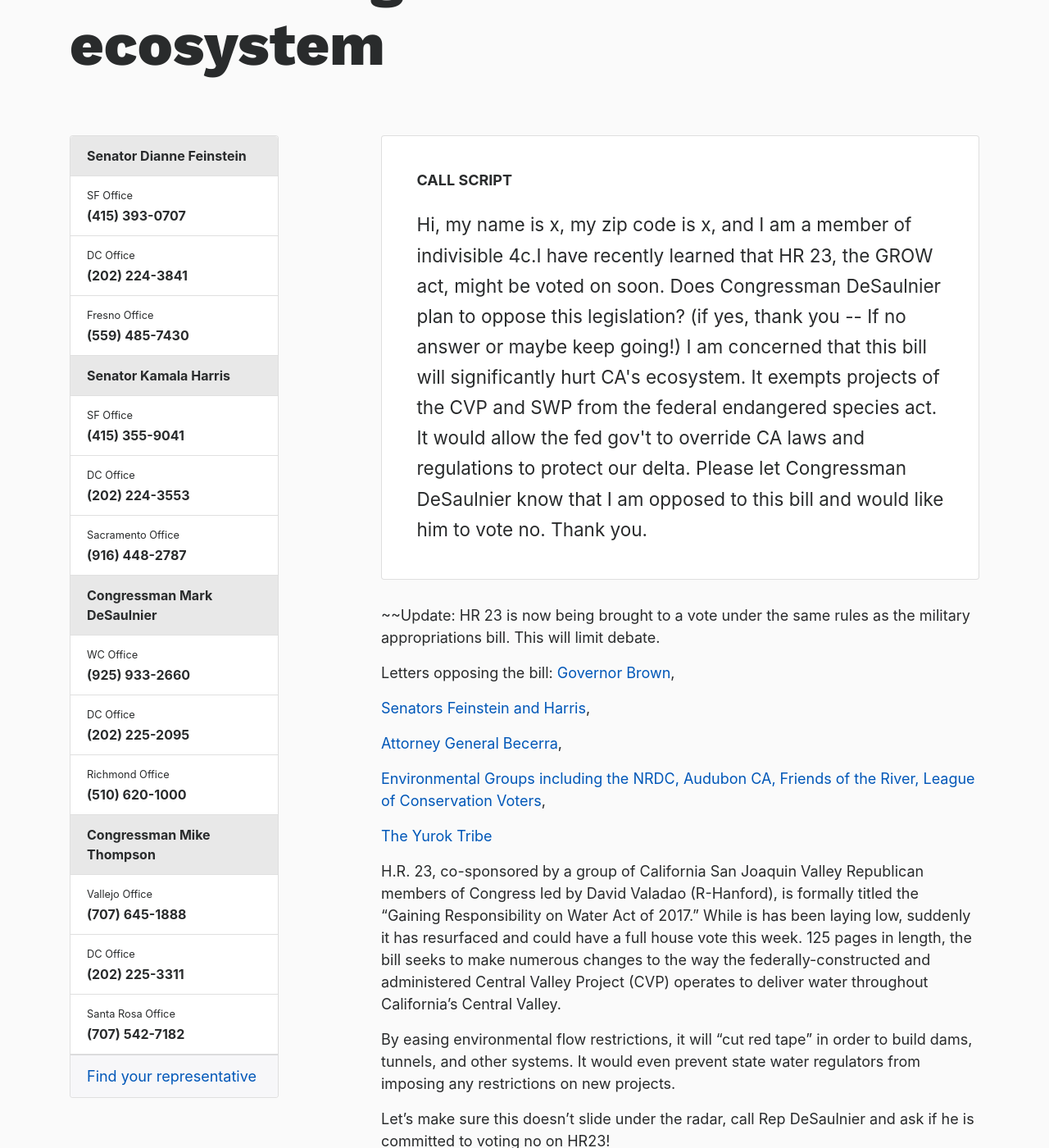
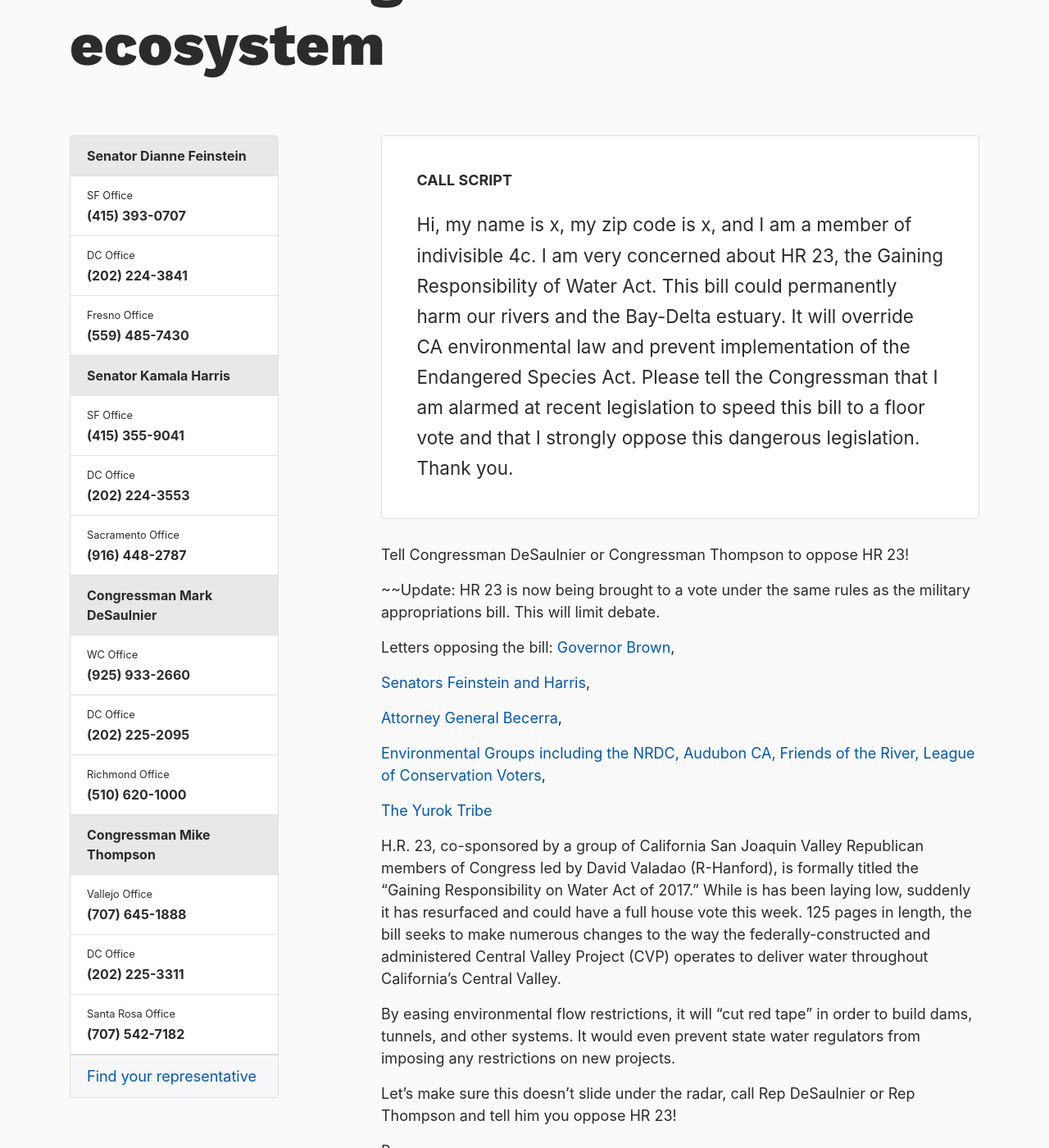
Before and after one commit to IndivisibleTemplate/BasicTemplate, a Jekyll site: the page built from _posts/2017-07-09-hr-23-dangerous-to-ca-ecosystem.markdown, in a window 1280 px wide and 1400 px high, scrolled down 576 px. Shown: the whole window at 82% size. Built offline with Jekyll 4.4.1, drawn with Linux system fonts in a browser that asks for light colours; nearby versions of some CDN libraries; comment, search, counter and statistics services are not loaded.

Commit message:
Updated Hr 23 Dangerous To Ca Ecosystem

```diff
--- a/_posts/2017-07-09-hr-23-dangerous-to-ca-ecosystem.markdown
+++ b/_posts/2017-07-09-hr-23-dangerous-to-ca-ecosystem.markdown
@@ -6,15 +6,15 @@
 tags:
 - action
 main-image: "/uploads/delta.png"
-call-script-text: 'Hi, my name is x, my zip code is x, and I am a member of indivisible
-  4c.I have recently learned that HR 23, the GROW act, might be voted on soon. Does
-  Congressman DeSaulnier plan to oppose this legislation? (if yes, thank you -- If
-  no answer or maybe keep going!) I am concerned that this bill will significantly
-  hurt CA''s ecosystem. It exempts projects of the CVP and SWP from the federal endangered
-  species act. It would allow the fed gov''t to override CA laws and regulations to
-  protect our delta. Please let Congressman DeSaulnier know that I am opposed to this
-  bill and would like him to vote no. Thank you. '
+call-script-text: |-
+  Hi, my name is x, my zip code is x, and I am a member of indivisible 4c.
+
+  I am very concerned about HR 23, the Gaining Responsibility of Water Act. This bill could permanently harm our rivers and the Bay-Delta estuary. It will override CA environmental law and prevent implementation of the Endangered Species Act. Please tell the Congressman that I am alarmed at recent legislation to speed this bill to a floor vote and that I strongly oppose this dangerous legislation.
+
+  Thank you.
 ---
+
+Tell Congressman DeSaulnier or Congressman Thompson to oppose HR 23!
 
 ~~Update: HR 23 is now being brought to a vote under the same rules as the military appropriations bill. This will limit debate.
 
@@ -35,7 +35,7 @@
 
 By easing environmental flow restrictions, it will "cut red tape" in order to build dams, tunnels, and other systems. It would even prevent state water regulators from imposing any restrictions on new projects.
 
-Let's make sure this doesn't slide under the radar, call Rep DeSaulnier and ask if he is committed to voting no on HR23!
+Let's make sure this doesn't slide under the radar, call Rep DeSaulnier or Rep Thompson and tell him you oppose HR 23!
 
 Resources:
 
```
